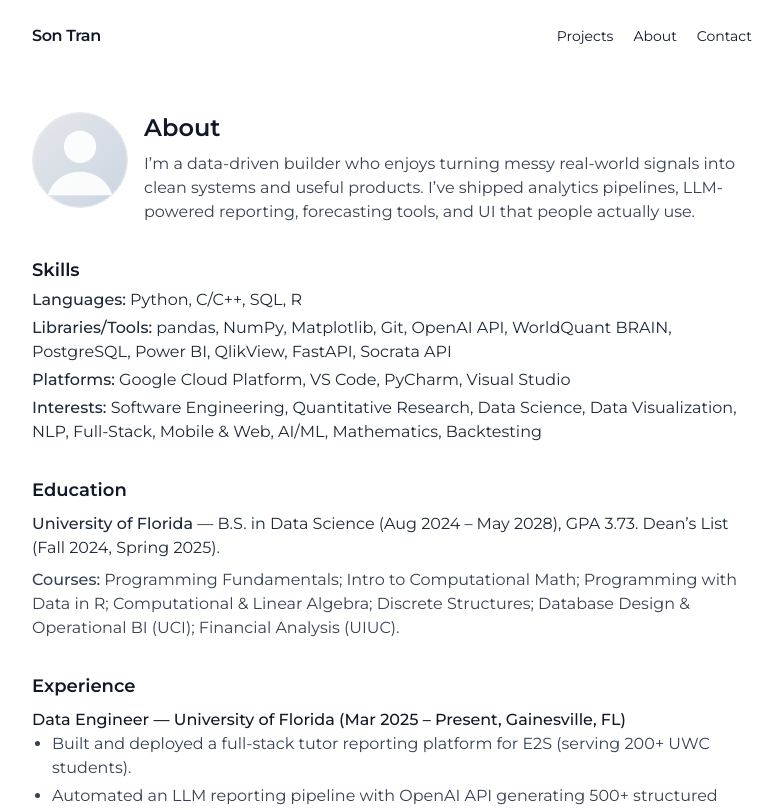
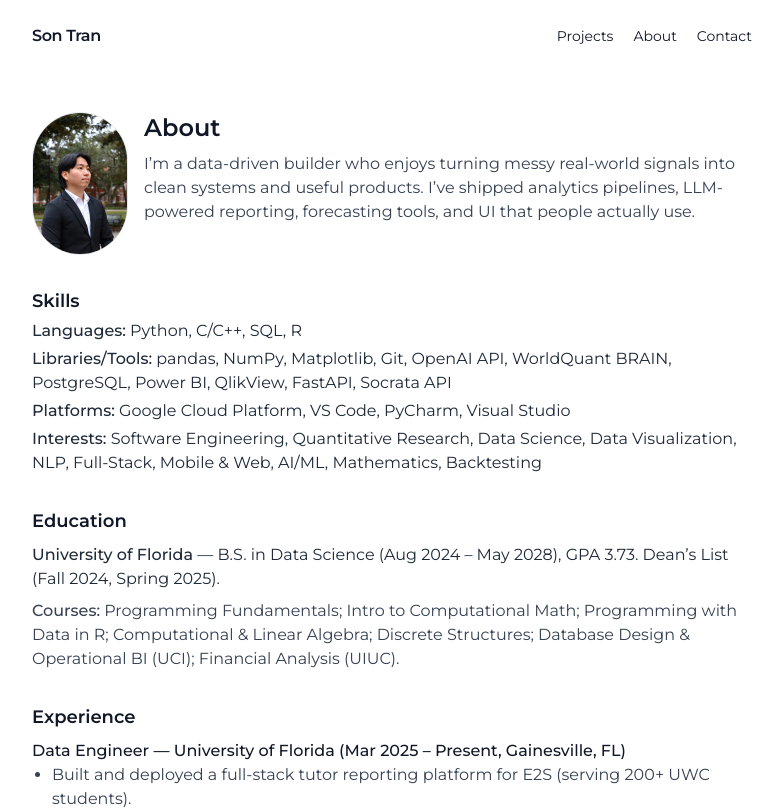
Before and after one commit to smtran8/son-portfolio, a Next.js app: page /about in a window 1280 px wide. Shown: the top 810 px of the page, without its empty margins (248-1030 px from the left). Built offline with nearby package versions, Linux system fonts and the light colour scheme.

Commit message:
feat: switch About avatar to /public/profile.jpg

```diff
--- a/src/app/about/page.tsx
+++ b/src/app/about/page.tsx
@@ -7,7 +7,7 @@ export default function AboutPage() {
       <header className="space-y-3">
         <div className="flex items-start gap-4">
           <Image
-            src="/profile.svg"
+            src="/profile.jpg"
             alt="Portrait of Son Tran"
             width={96}
             height={96}
```
Also changed, not shown: public/profile.jpg (added).
